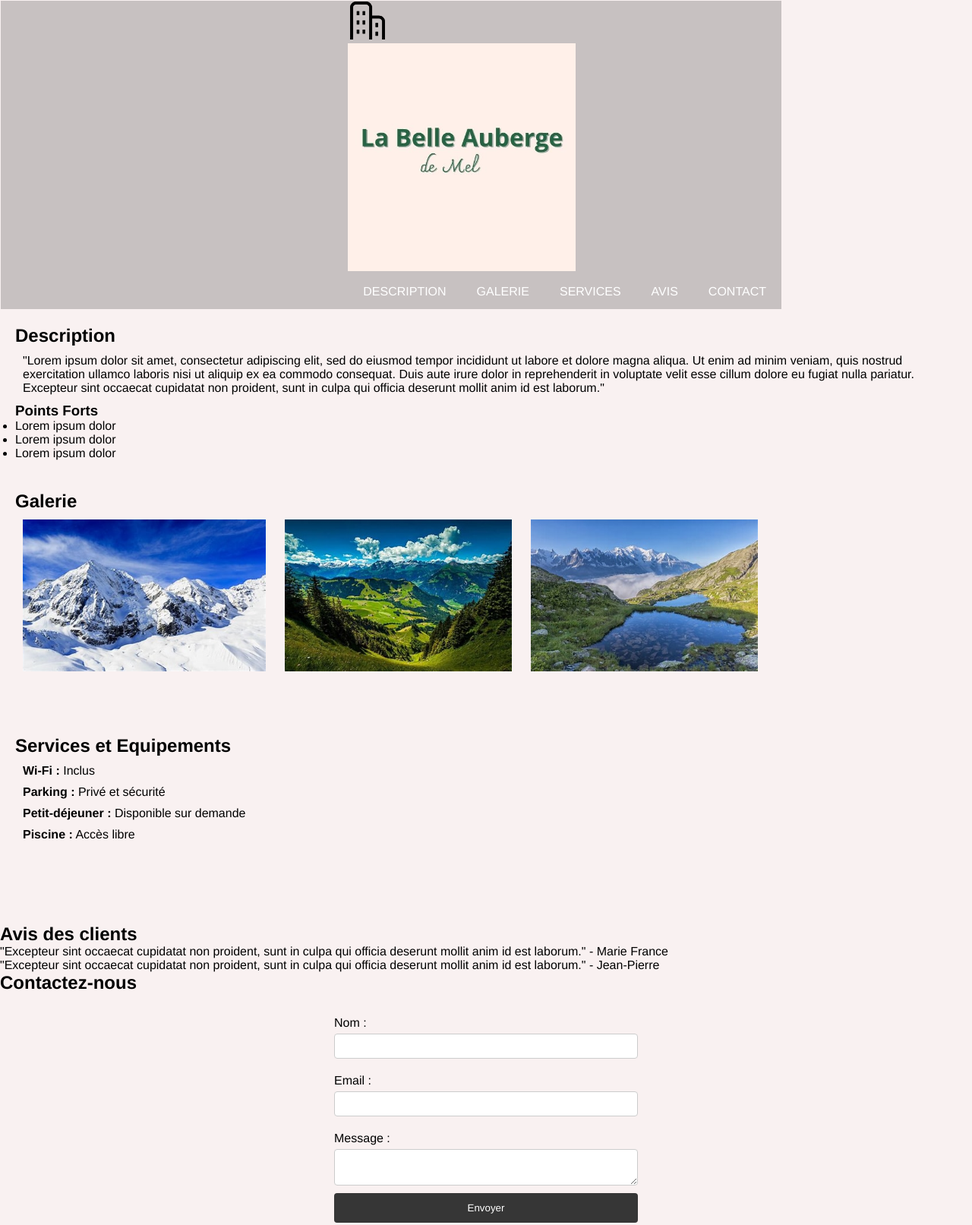
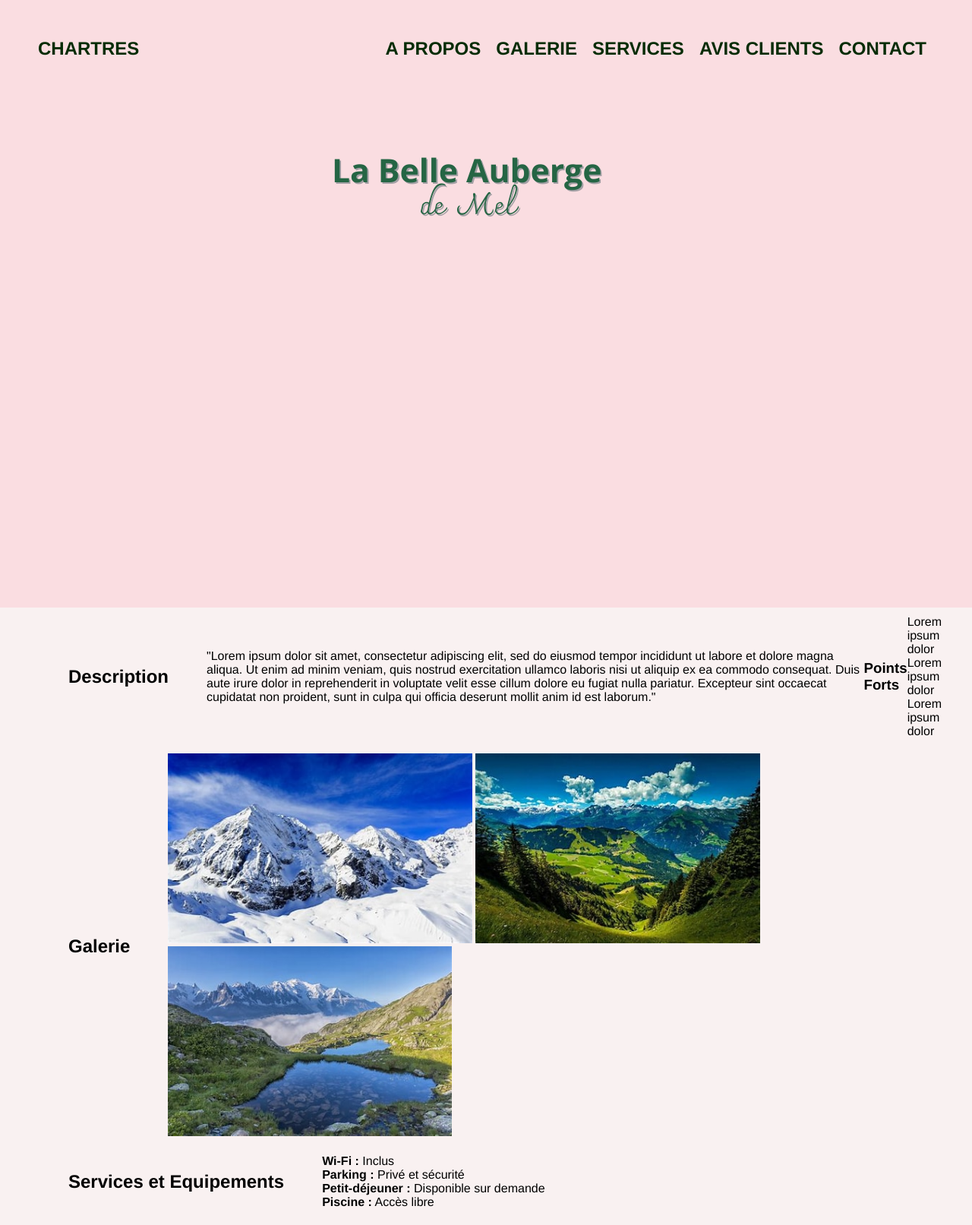
Before and after one commit to Melissascoding/site-auberge, a plain HTML site: page index.html in a window 1280 px wide. Shown: the top 1613 px of the page at 76% size. Drawn offline with Linux system fonts and the light colour scheme; files whose address does not match are found by name.

Commit message:
mise a jour

```diff
--- a/generic.css
+++ b/generic.css
@@ -4,69 +4,5 @@
     margin: 0;
     text-decoration: none;
     box-sizing: border-box;
+    list-style: none;
   }
-
-a{
-    vertical-align: baseline;
-    padding: 0;
-    margin: 0;
-    font-size: 100%;
-    border: 0;
-    color: black;
-    text-decoration: none;
-}
-
-div {
-    display: block;
-    unicode-bidi: isolate;
-}
-
-.textCenter{
-    text-align: center;
-}
-
-.flex{
-    display: flex;
-}
-
-.flexRow{
-    display: flex;
-    flex-direction: row;
-}
-
-.flexCol{
-    display: flex;
-    flex-direction: column;
-}
-/*
-.wrap{
-    flex-wrap: wrap;
-}
-
-.spaceAround{
-    justify-content: space-around;
-}
-
-.spaceBetween{
-    justify-content: space-between;
-}
-
-.spaceCenter{
-    justify-content: center;
-}
-
-.itemCenter{
-    align-items: center;
-}
-
-.contentCenter{
-    align-content: center;
-}
-
-.relative{
-    position: relative;
-}
-
-.absolute{
-    position: absolute;
-}
--- a/index.html
+++ b/index.html
@@ -2,6 +2,7 @@
 <html lang="fr">
 <head>
     <meta charset="UTF-8">
+    <meta http-equiv="X-UA-Compatible" content="ie=edge">
     <meta name="viewport" content="width=device-width, initial-scale=1.0">
     <title>La Belle Auberge</title>
     <link rel="stylesheet" href="style.css">
@@ -9,32 +10,25 @@
     <style>
     </style>
 </head>
+
 <body>
-    <header class="container">
-        <div class="navDesktop">
-            <div class="headerBox">
-                <div class="headerLeft">
-                    <img src="images/hotellogo_black.png" alt="logo">
-                </div>
-                <div class="headerCenter">
-                    <img src="images/header center.jpg" alt="nom du site">
-                </div>
-                <nav>
-                    <ul class="menu">
-                        <li><a href="http://www.google.com">DESCRIPTION</a></li>
-                        <li><a href="http://www.google.com">GALERIE</a></li>
-                        <li><a href="http://www.google.com">SERVICES</a></li>
-                        <li><a href="http://www.google.com">AVIS</a></li>
-                        <li><a href="http://www.google.com">CONTACT</a></li>
-                    </ul>
-                </nav>
-
+    <header class=>
+        <nav class="navbar">
+            <a href="#" class="logo-top">CHARTRES</a>
+            <div class="nav-links">
+                <ul class="list-menu">
+                    <li><a href="http://www.google.com">A PROPOS</a></li>
+                    <li><a href="http://www.google.com">GALERIE</a></li>
+                    <li><a href="http://www.google.com">SERVICES</a></li>
+                    <li><a href="http://www.google.com">AVIS CLIENTS</a></li>
+                    <li><a href="http://www.google.com">CONTACT</a></li>
+                </ul>
             </div>
-        </div>
-
-
+            <img src="site-auberge/images/lines.png" alt="menu hamburger" class="menu-hamburger">
+        </nav>
 
     </header>
+
     <main>
         <table>
 
@@ -100,4 +94,5 @@
     </main>
     <footer></footer>
 </body>
+<script src="site-auberge/js.js"></script>
 </html>
--- /dev/null
+++ b/site-auberge/js.js
@@ -0,0 +1,6 @@
+const menuHamburger = document.querySelector(".menu-hamburger")
+const navLinks = document.querySelector(".nav-links")
+
+menuHamburger.addEventListener('click',()=>{
+navLinks.classList.toggle('mobile-menu')
+})
--- a/style.css
+++ b/style.css
@@ -2,177 +2,144 @@
    background-color: rgb(249, 241, 241);
  }
 
- header ul li a:hover {
-   color: #1b7277;
- }
-
- header .container{
-  display: flex;
- }
-
- header .navDesktop{
-  display: flex;
-  background-color: rgba(0, 0, 0, 0.2);
-  justify-content: flex-end;
- }
-
- header,
- .headerBox .headerLeft {
-   position: relative;
-   padding: 1px 1px 1px 1px;
-   margin: 0 250px 0 0;
-   transition: padding;
- }
-
- header .headerBox .headerLeft img {
-    background-image: url(images/hotellogo_black.png);
-    width: 50px;
-    height: 50px;
-    background-size: contain;
-    background-repeat: no-repeat;
-    background-position: center;
+ header .navbar .nav-links a:hover{
+   color: #8f28be;
  }
 
 
-  header .headerBox .headerCenter img{
-   background-image: url(/home/melissascoding/html2024/site-auberge/images/header center.jpg);
-   max-width: 300px;
- }
+ header{
+  height: 100vh;
+  width: 100vw;
+  background-image: url(img/Banner-2.png);
+  background-position: top;
+  background-size: cover;
+  background-size: 80%;
+}
 
- header .header{
-   display: flex;
-   justify-content: space-between;
-   align-items: center;
-   padding: 20px;
- }
+.navbar{
+  position: absolute;
+  padding: 50px;
+  display: flex;
+  justify-content: space-between;
+  width: 100%;
+  box-sizing: border-box;
+  align-items: center;
+}
 
 
- /*
-nav {
-  color: #363636;
-  font-size: 15px;
-  line-height: 7px;
-  text-align: right;
-}*/
+.navbar .nav-links ul{
+  display: flex;
+}
 
+.navbar .logo-top{
+  display: flex;
+  font-size: 1.5em;
+  font-weight: bold;
+  color: rgb(5, 44, 5)
+  }
 
- header .headerCenter{
-   display: block;
- }
+  .navbar .logo-center{
+    display: flex;
+    font-size: 1.5em;
+    font-weight: bold;
+    color: rgb(5, 44, 5)
+    }
+.navbar .nav-links .list-menu a{
+  display: flex;
+  font-size: 1.5em;
+  font-weight: bold;
+  color: rgb(5, 44, 5)
+  }
 
- header nav .menu{
+.navbar .nav-links ul li{
+  margin: 0 10px;
+}
+
+.navbar .menu-hamburger{
+  display: none; /* afficher que quand la taille de l'écran change*/
+  position: absolute;
+  top: 35px;
+  right: 50px;
+  width: 35px;
+}
+
+section{
   display: flex;
-  list-style: none;
-  padding: 0;
-  margin: 0;
- }
+  margin: ;
+  padding: 10px 40px;
+  justify-content:left;
+  width: 100%;
+  align-items: center;
+  font-family: Arial, Helvetica, sans-serif;
+}
 
- header nav .menu li {
-  display: flex;
-  align-items: center;
- }
-
- header nav .menu li a {
-  display: block;
-  padding: 14px 20px;
-  text-decoration: none;
-  color: white;
- }
-
- section #Galerie,
- #Services {
-   margin-bottom: 3rem;
- }
-
- #Description {
-   padding: 40px 100px;
- }
-
- #Description p {
-   padding: 10px;
- }
-
- #Galerie {
-   padding: 50px 70px;
- }
-
- #Galerie img {
-   margin: 10px;
-   height: 250px;
- }
-
- #Services {
-   padding: 50px 20px;
- }
-
- #Services ul,
- #Services ul li {
-   list-style-type: none;
-   padding: 5px;
-   margin: 0;
- }
-
- #Avis {}
-
- #Contact form {
-   display: flex;
-   flex-direction: column;
-   max-width: 400px;
-   margin: 20px auto;
- }
-
- #Contact label {
-   margin: 10px 0 5px;
- }
-
- #Contact input,
- #Contact textarea {
-   width: 100%;
-   padding: 8px;
-   margin-bottom: 10px;
-   border: 1px solid #ccc;
-   border-radius: 4px;
- }
-
- #Contact button {
-   padding: 10px;
-   background-color: #363636;
-   color: white;
-   border: none;
-   border-radius: 4px;
-   cursor: pointer;
- }
-
-
- /*footer {
-  background-color: rgba(0, 0, 0, .8);
-  color: white;
-  padding: 20px;
-  text-align: center;
-}*/
+section h2{
+  padding: 10px 10px;
+  margin: 10px 40px;
+}
 
 
 
- #Description {
-   padding: 20px;
- }
+@media screen and (max-width: 900px) {
+  header{
+    height: 100vh;
+    width: 100vw;
+    background-image: url(img/Banner-2.png);
+    background-position: top;
+    background-size: cover;
+    background-size: 100%;
+    background-repeat:no-repeat;
+  }
 
- #Galerie {
-   padding: 20px;
- }
+  .navbar .logo-top{
+    position: absolute;
+    top: 50px;
+    left: 50px;
+    font-size: 1em;
+  }
 
- #Galerie img {
-   height: 200px;
- }
+  .navbar{
+    padding: 0;
+  }
 
- #Contact form {
-   width: 90%;
- }
+  .navbar .menu-hamburger{
+    display: block;
+  }
 
- #Contact button {
-   padding: 12px;
- }
+  .mobile-menu{
+    margin-left: 0;
+  }
 
- #Avis {
-   background-size: contain;
- }
+  .nav-links{
+    top: 0;
+    left: 0;
+    position: absolute;
+    background-color: rgba(45, 12, 42, 0.285);
+    backdrop-filter: blur(20px);
+    width: 100%;
+    height: 100vh;
+    display: flex;
+    justify-content: center;
+    align-items: center;
+    margin-left: -100%;
+    transition: 0.5s ease;
+  }
+
+  .nav-links .mobile-menu{
+    margin-left: 0;
+
+  }
+
+  .nav-links ul{
+    display: flex;
+    flex-direction: column;
+    align-items: center;
+  }
+
+  .navbar .nav-links ul li{
+    margin: 25px 0;
+    font-size: 1.2em;
+  }
+
+
+}
```
Also changed, not shown: Banner.png (added), images/image1.jpg (deleted), images/image2.jpg (deleted), images/image3.jpg (deleted), img/Banner-2.png (added), img/Banner.png (added), site-auberge/images/TP1.jpg (renamed from images/TP1.jpg), site-auberge/images/header center.jpg (renamed from images/header center.jpg), site-auberge/images/hotellogo_black.png (renamed from images/hotellogo_black.png), site-auberge/images/lines.png (added), 4 other files.
